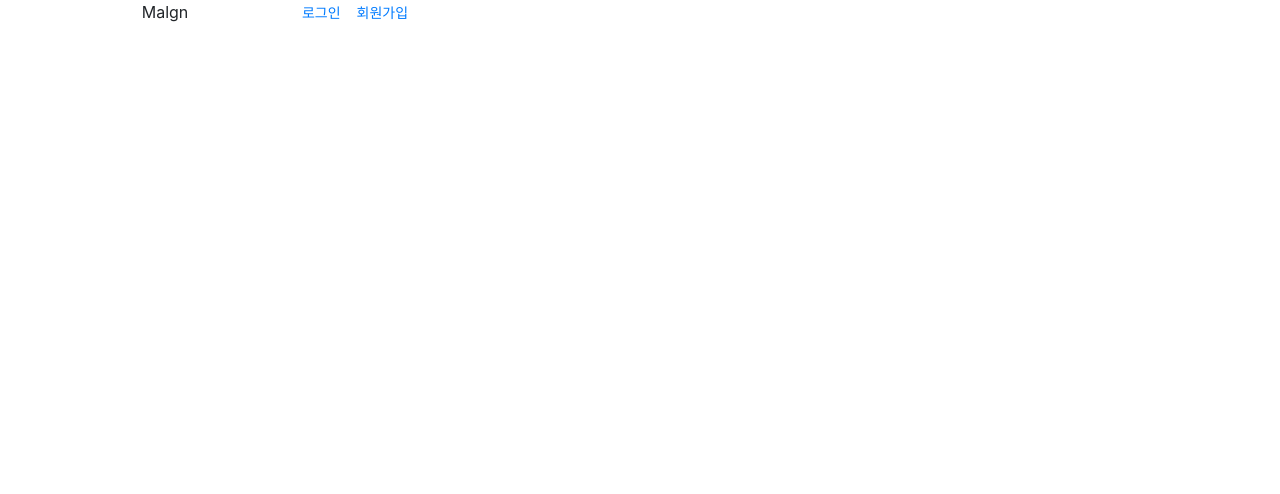
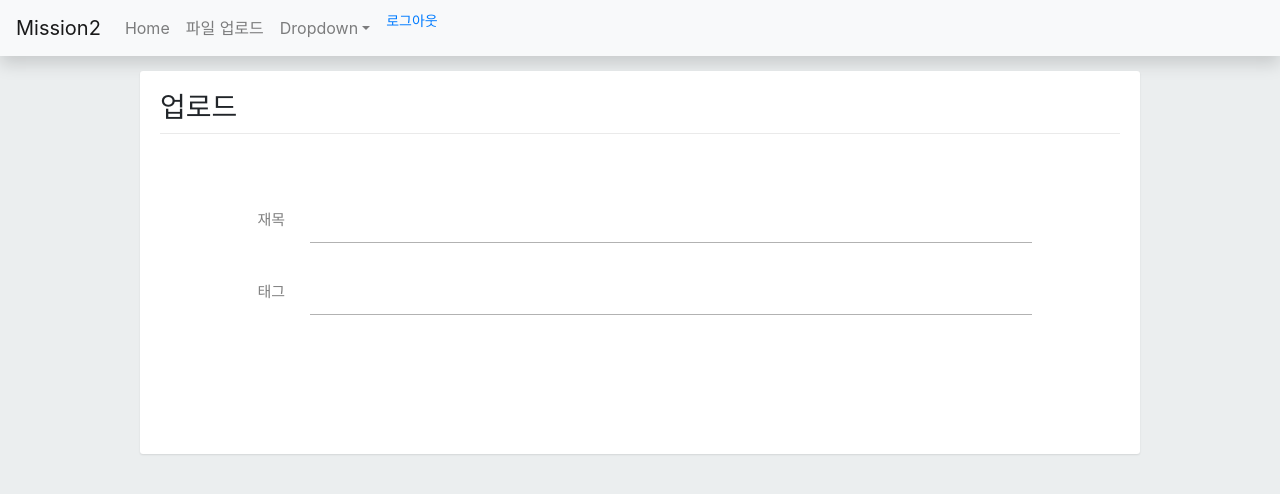
Before and after one commit to JudeRester/mission2, a React (Create React App) app in the folder frontend/: page /upload in a window 1280 px wide. Shown: the top 494 px of the page. Built offline with nearby package versions, Linux system fonts and the light colour scheme.

Commit message:
업로드 화면

```diff
--- a/frontend/public/index.html
+++ b/frontend/public/index.html
@@ -3,7 +3,7 @@
 
 <head>
   <meta charset="utf-8" />
-  <link rel="icon" href="%PUBLIC_URL%/favicon.ico" />
+  <link rel="icon" href="" />
   <meta name="viewport" content="width=device-width, initial-scale=1" />
   <meta name="theme-color" content="#000000" />
   <meta name="description" content="Web site created using create-react-app" />
--- a/frontend/src/App.js
+++ b/frontend/src/App.js
@@ -1,5 +1,5 @@
 import './App.css';
-import { useState, useEffect } from 'react';
+import React, { useState, useEffect } from 'react';
 import { BrowserRouter as Router, Route, Switch } from 'react-router-dom'
 import axios from 'axios';
 import { BrowserRouter } from 'react-router-dom'
@@ -7,27 +7,48 @@ import { Provider } from 'react-redux';
 import { applyMiddleware, combineReducers, createStore } from 'redux';
 import Login, { loginReducer } from './container/login/Login';
 import thunk from 'redux-thunk'
-import CommandHeader from './container/login/CommandHeader'
+import Header from './container/commons/Header';
+import Upload from './container/upload/Upload';
 
 const rootReducer = combineReducers({
   loginReducer
 })
 
+
 const store = createStore(rootReducer, applyMiddleware(thunk))
 
+export const isLogin = React.createContext({
+  setLoginedAccount: ()=>{}
+})
+
 function App() {
+  const [loginedAccount, setLoginedAccount] = useState(false);
+
+  //const sessionUser = JSON.parse(sessionStorage.getItem("sessionUser"))
+  useEffect(() => {
+    if (sessionStorage.getItem("sessionUser")) {
+      const sessionUser = JSON.parse(sessionStorage.getItem("sessionUser"));
+      if (sessionUser) {
+        setLoginedAccount(true);
+      }
+    }
+  })
+
   return (
 
     <div className="App">
-      <BrowserRouter>
+      <Router>
+        <isLogin.Provider value={false}>
           <Provider store={store}>
-          <CommandHeader/>
+            <Header />
             <Switch>
               <Route exact path="/" component={Login} />
               <Route path="/main" component={Main} />
+              <Route path="/upload" component={Upload}/>
             </Switch>
           </Provider>
-      </BrowserRouter>
+        </isLogin.Provider>
+      </Router>
     </div>
 
 
@@ -36,7 +57,7 @@ function App() {
 
 function Main() {
   const [message, setMessage] = useState("");
-  console.log(JSON.parse(sessionStorage.getItem("sessionUser")).token);
+  //console.log(JSON.parse(sessionStorage.getItem("sessionUser")).token);
   axios.defaults.headers.common['Authorization'] = 'Bearer ' + JSON.parse(sessionStorage.getItem("sessionUser")).token;
   useEffect(() => {
     axios.get(`/api/hello`)
--- /dev/null
+++ b/frontend/src/container/commons/Header.jsx
@@ -0,0 +1,47 @@
+import React, { useContext } from 'react';
+import { useHistory } from 'react-router-dom';
+import { Navbar, Nav, NavDropdown } from 'react-bootstrap';
+import { isLogin } from '../../App';
+
+const Header = () => {
+    const history = useHistory();
+    const isLoginContext = useContext(isLogin);
+    const logout = () => {
+        sessionStorage.removeItem("sessionUser");
+        history.push("/");
+        isLoginContext((prev) => !prev);
+    }
+    if (true) {
+        return (
+            <Navbar className="shadow" bg="light" expand="lg">
+                <Navbar.Brand href="#home">Mission2</Navbar.Brand>
+                <Navbar.Toggle aria-controls="basic-navbar-nav" />
+                <Navbar.Collapse id="basic-navbar-nav">
+                    <Nav className="mr-auto">
+                        <Nav.Link href="/main">Home</Nav.Link>
+                        <Nav.Link href="/upload">파일 업로드</Nav.Link>
+                        <NavDropdown title="Dropdown" id="basic-nav-dropdown">
+                            <NavDropdown.Item href="#action/3.1">Action</NavDropdown.Item>
+                            <NavDropdown.Item href="#action/3.2">Another action</NavDropdown.Item>
+                            <NavDropdown.Item href="#action/3.3">Something</NavDropdown.Item>
+                            <NavDropdown.Divider />
+                            <NavDropdown.Item href="#action/3.4">Separated link</NavDropdown.Item>
+                        </NavDropdown>
+                        <div id="common-header-links">
+
+                            <span onClick={logout} className="btn-link btn-sm">로그아웃</span>
+
+                        </div>
+                    </Nav>
+                </Navbar.Collapse>
+            </Navbar>
+        )
+    } else {
+        return (
+            <div></div>
+        )
+    }
+
+}
+
+export default Header;
--- a/frontend/src/container/login/CommandHeader.js
+++ b/frontend/src/container/login/CommandHeader.js
@@ -2,10 +2,13 @@ import React, {useEffect, useState} from 'react';
 import { Link, useHistory } from 'react-router-dom';
 
 const CommonHeader = () => {
-    const [loginedAccount, setLoginedAccount] = useState(false);
+    let history = useHistory();
 
-    const sessionUser = JSON.parse(sessionStorage.getItem("sessionUser"))
-    useEffect(() => {if(sessionUser) setLoginedAccount(true)},[sessionUser])
+    const logout = () => {
+      sessionStorage.removeItem("sessionUser");
+      history.push("/");
+    }
+
     return (
       <div className="container">
         <div className="row">
@@ -19,7 +22,7 @@ const CommonHeader = () => {
 
           <div className="col-lg-2">
 
-            {!loginedAccount &&
+            {/* {!loginedAccount &&
               <div id="common-header-links">
                 <Link to="/account/login">
                   <span className="btn-link btn-sm">로그인</span>
@@ -28,18 +31,14 @@ const CommonHeader = () => {
                   <span className="btn-link btn-sm">회원가입</span>
                 </Link>
               </div>
-            }
-            {loginedAccount &&
+            } */}
+            {/* {loginedAccount && */}
               <div id="common-header-links">
 
-                <Link to="/account/login">
-                  <span className="btn-link btn-sm">로그아웃</span>
-                </Link>
-                <Link to="/mypage">
-                  <span className="btn-link btn-sm">마이페이지</span>
-                </Link>
+                  <span onClick={logout} className="btn-link btn-sm">로그아웃</span>
+
               </div>
-            }
+            {/* } */}
 
           </div>
 
--- a/frontend/src/container/login/Login.js
+++ b/frontend/src/container/login/Login.js
@@ -1,8 +1,7 @@
 import React, { useState } from 'react';
-import { Link, useHistory } from 'react-router-dom';
+import { useHistory } from 'react-router-dom';
 import { useDispatch } from 'react-redux';
 import axios from 'axios';
-import { Form, Button, Container } from 'react-bootstrap'
 import styled from 'styled-components'
 
 const POST_LOGIN_REQUEST = 'POST_LOGIN_REQEUST';
@@ -126,7 +125,7 @@ font-family: Poppins-Regular;
   border:none;
 `;
 
-const SpanLoginFocus =styled.span`
+const SpanLoginFocus = styled.span`
 position: absolute;
   display: block;
   width: 100%;
@@ -150,7 +149,39 @@ position: absolute;
   }
 `;
 
+const DivButtonWrapper = styled.div`
+width: 100%;
+display: -webkit-box;
+display: -webkit-flex;
+display: -moz-box;
+display: -ms-flexbox;
+display: flex;
+flex-wrap: wrap;
+`;
 
+const ButtonLogin = styled.span`
+display: flex;
+justify-content: center;
+align-items: center;
+padding: 0 20px;
+min-width: 160px;
+height: 50px;
+background-color: #57b846;
+border-radius: 25px;
+
+font-family: Poppins-Regular;
+font-size: 16px;
+color: #fff;
+// line-height: 1.2;
+
+transition: all 0.4s;
+&:hover{
+    background-color: #555555;
+    cursor:pointer;
+}&:active{
+    background-color: #222222;
+}
+`;
 
 
 //style end
@@ -204,17 +235,18 @@ function Login() {
                         <FormLogin>
                             <DivLoginGroup>
                                 <SpanLoginLabel>아이디</SpanLoginLabel>
-                                <InputLogin type="email" placeholder="Enter email" className="logininput" />
+                                <InputLogin type="email" placeholder="Enter email" className="logininput" value={username} onChange={e => setUsername(e.target.value)} />
                                 <SpanLoginFocus></SpanLoginFocus>
                             </DivLoginGroup>
 
                             <DivLoginGroup controlId="formBasicPassword">
                                 <SpanLoginLabel>비밀번호</SpanLoginLabel>
-                                <InputLogin type="password" placeholder="Password" className="logininput" />
+                                <InputLogin type="password" placeholder="Password" className="logininput" value={password} onChange={e => setPassword(e.target.value)} />
                                 <SpanLoginFocus></SpanLoginFocus>
                             </DivLoginGroup>
-
-
+                            <DivButtonWrapper>
+                                <ButtonLogin onClick={handleLoginButton}>로그인</ButtonLogin>
+                            </DivButtonWrapper>
                         </FormLogin>
                     </DivLoginBox>
                 </DivLoginContainer>
--- /dev/null
+++ b/frontend/src/container/upload/Upload.jsx
@@ -0,0 +1,119 @@
+import React from 'react';
+//import axios from 'axios';
+import styled from 'styled-components'
+
+//style
+
+let DivWrapper = styled.div`
+width:100%;
+margin: 0 auto;
+padding: 0px;
+justify-content: center;
+align-items: center;
+box-sizing: border-box;
+`;
+
+let DivContainer = styled.div`
+width: 100%;
+min-height: 100vh;
+display:block;
+//flex-wrap: wrap;
+margin-right: auto;
+margin-left: auto;
+padding-left: 15px;
+padding-right: 15px;
+padding-top: 15px;
+// justify-content: center;
+// align-items: center;
+// padding: 15px;
+background: #ebeeef;
+`;
+
+let DivTitleContainer = styled.div`
+// width:100%;
+display:flex;
+margin-bottom: 20px;
+border-bottom: 1px solid #eaeaea;
+
+`;
+
+let DivBox = styled.div`
+max-width: 80%;
+// min-width: 670px;
+margin: auto;
+background: #fff;
+// padding:10px;
+// overflow: hidden;
+position: relative;
+padding: 20px;
+border-radius: 3px;
+box-shadow: rgba(0, 0, 0, 0.1) 0px 1px 2px;
+`;
+
+const DivLoginGroup = styled.div`
+width: 100%;
+  position: relative;
+  border-bottom: 1px solid #b2b2b2;
+  margin-bottom: 26px;
+`;
+
+const SpanLoginLabel = styled.span`
+font-family: Poppins-Regular;
+  font-size: 15px;
+  color: #808080;
+  line-height: 1.2;
+  text-align: right;
+  position: absolute;
+  top: 14px;
+  left: -105px;
+  width: 80px;
+`;
+const InputLogin = styled.input`
+font-family: Poppins-Regular;
+  font-size: 15px;
+  color: #555555;
+  line-height: 1.2;
+  height: 45px;
+  display: block;
+  width: 100%;
+  background: transparent;
+  padding: 0 5px;
+  outline:none;
+  border:none;
+`;
+const FormLogin = styled.form`
+width: 100%;
+  display: flex;
+  flex-wrap: wrap;
+  justify-content: space-between;
+  padding: 43px 88px 93px 150px;
+`;
+//style end
+const Upload = () => {
+    return (
+        <div>
+            <DivWrapper>
+                <DivContainer>
+                    <DivBox>
+                        <DivTitleContainer>
+                            <h2 className="h3 mb-2 text-gray-800">업로드</h2>
+                        </DivTitleContainer>
+                        <FormLogin>
+                        <DivLoginGroup>
+                                <SpanLoginLabel>재목</SpanLoginLabel>
+                                <InputLogin type="text" placeholder="" className="logininput" />
+                            </DivLoginGroup>
+
+                            <DivLoginGroup controlId="formBasicPassword">
+                                <SpanLoginLabel>태그</SpanLoginLabel>
+                                <InputLogin type="text" placeholder="" className="logininput"/>
+                            </DivLoginGroup>
+                        </FormLogin>
+                    </DivBox>
+                </DivContainer>
+            </DivWrapper>
+        </div>
+    )
+}
+
+export default Upload;
```
Lines whose indentation alone changed are shown as unchanged.
